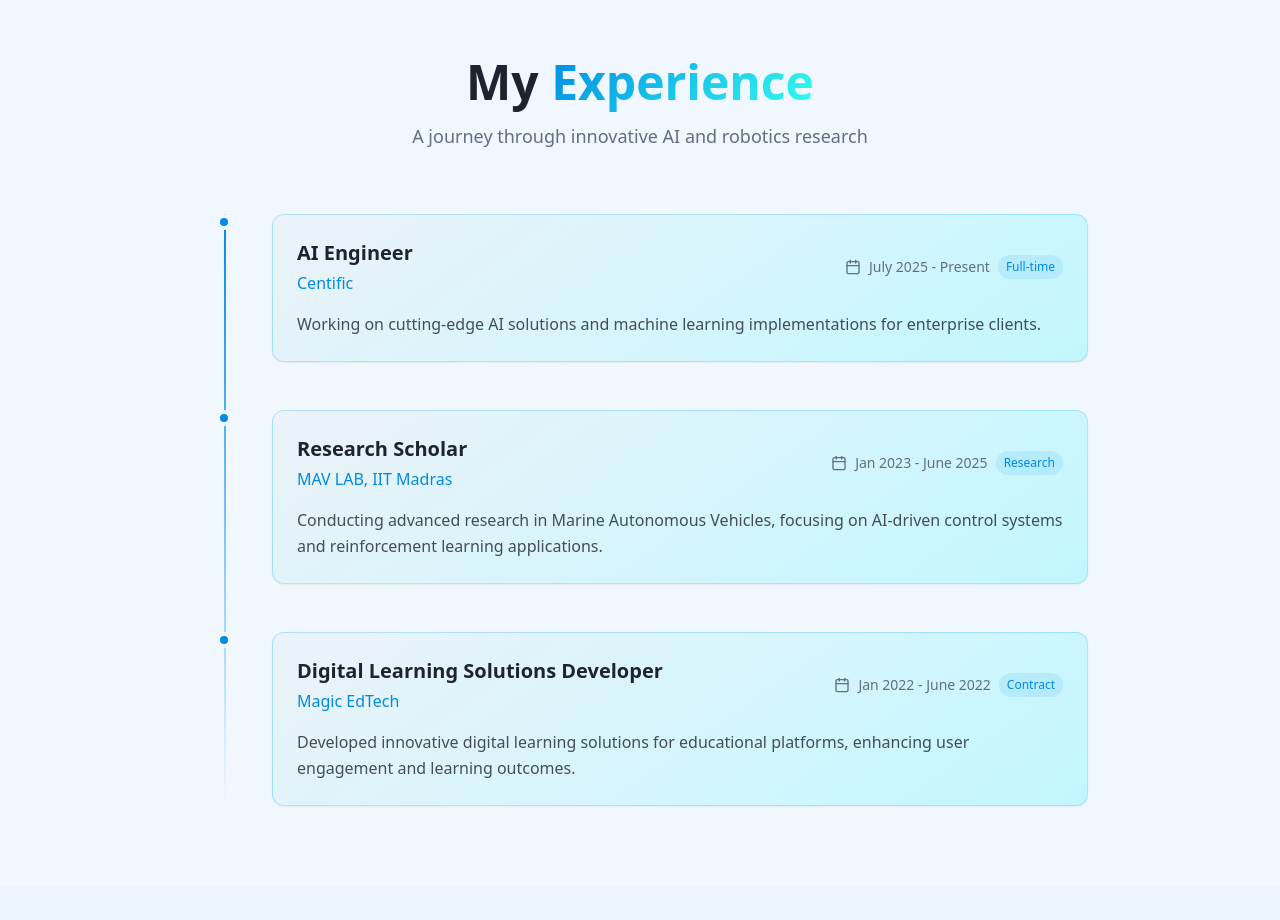
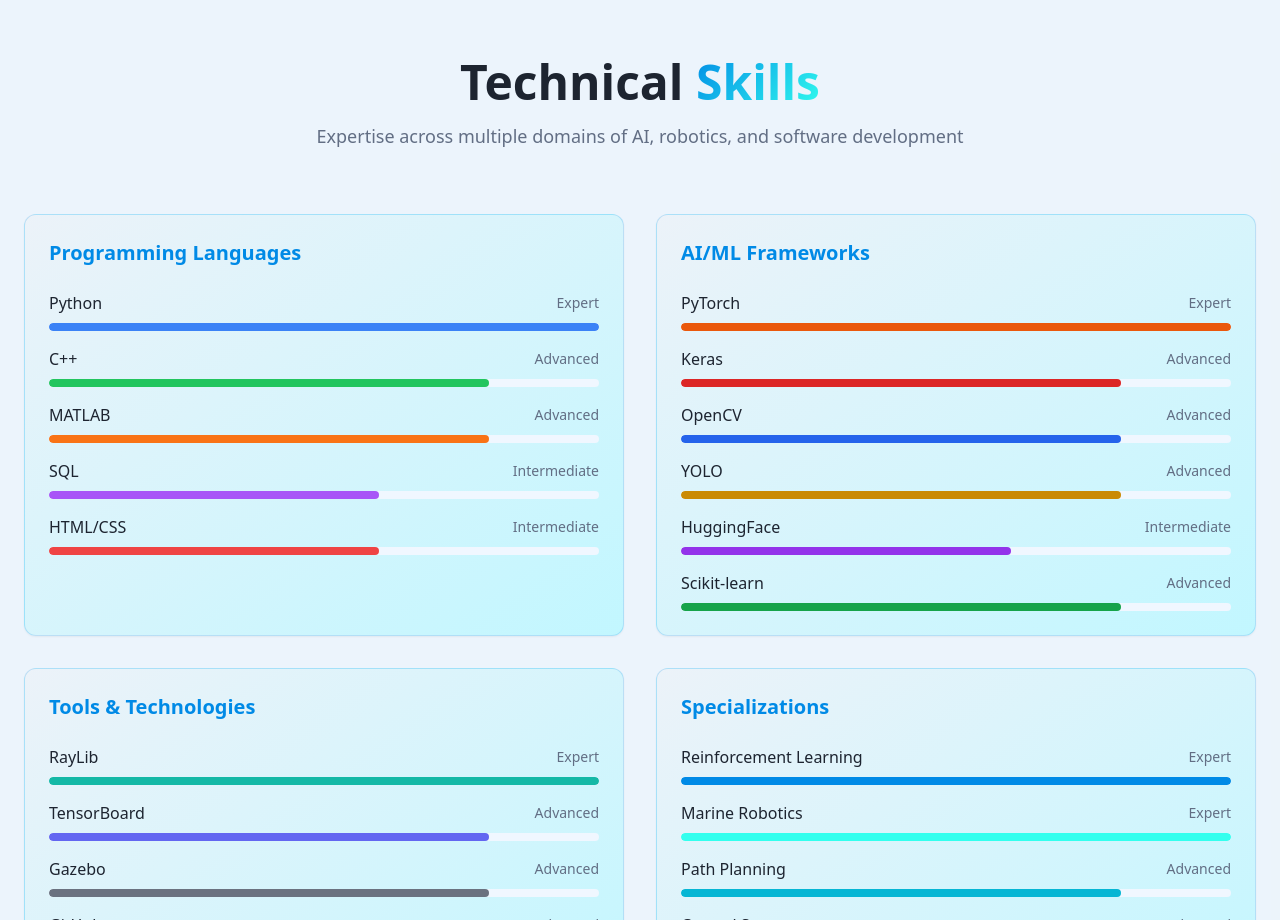
Before and after one commit to Sohrab789/sohrab_portfolio, a React (Vite) app: page / in a window 1280 px wide. Shown: the part 1880-2800 px from the top of the page. Built offline with nearby package versions, Linux system fonts and the light colour scheme.

Commit message:
Remove experience section
Remove the experience section from the website.

```diff
--- a/src/components/Experience.tsx
+++ /dev/null
@@ -1,75 +0,0 @@
-import { Card } from "@/components/ui/card";
-import { Briefcase, Calendar } from "lucide-react";
-const Experience = () => {
-  const experiences = [{
-    title: "AI Engineer",
-    company: "Centific",
-    period: "July 2025 - Present",
-    type: "Full-time",
-    description: "Working on cutting-edge AI solutions and machine learning implementations for enterprise clients."
-  }, {
-    title: "Research Scholar",
-    company: "MAV LAB, IIT Madras",
-    period: "Jan 2023 - June 2025",
-    type: "Research",
-    description: "Conducting advanced research in Marine Autonomous Vehicles, focusing on AI-driven control systems and reinforcement learning applications."
-  }, {
-    title: "Digital Learning Solutions Developer",
-    company: "Magic EdTech",
-    period: "Jan 2022 - June 2022",
-    type: "Contract",
-    description: "Developed innovative digital learning solutions for educational platforms, enhancing user engagement and learning outcomes."
-  }];
-
-  return (
-    <section className="py-20 bg-background relative">
-      <div className="container mx-auto px-6">
-        <div className="text-center mb-16 animate-fade-in">
-          <h2 className="text-4xl md:text-5xl font-bold mb-4">
-            My <span className="text-gradient-primary">Experience</span>
-          </h2>
-          <p className="text-muted-foreground text-lg max-w-2xl mx-auto">
-            A journey through innovative AI and robotics research
-          </p>
-        </div>
-
-        <div className="max-w-4xl mx-auto">
-          <div className="relative">
-            {/* Timeline line */}
-            <div className="absolute left-8 top-0 bottom-0 w-0.5 bg-gradient-to-b from-primary to-transparent"></div>
-
-            <div className="space-y-12">
-              {experiences.map((exp, index) => (
-                <div key={index} className="relative animate-slide-in-left" style={{ animationDelay: `${index * 0.2}s` }}>
-                  {/* Timeline dot */}
-                  <div className="absolute left-6 w-4 h-4 bg-primary rounded-full border-4 border-background shadow-glow"></div>
-
-                  {/* Content */}
-                  <div className="ml-20">
-                    <Card className="p-6 bg-gradient-card border-primary/20 hover:border-primary/40 transition-all hover-lift">
-                      <div className="flex flex-col md:flex-row md:items-center md:justify-between mb-4">
-                        <div>
-                          <h3 className="text-xl font-semibold text-foreground mb-1">{exp.title}</h3>
-                          <p className="text-primary font-medium">{exp.company}</p>
-                        </div>
-                        <div className="flex items-center gap-2 text-sm text-muted-foreground mt-2 md:mt-0">
-                          <Calendar className="w-4 h-4" />
-                          <span>{exp.period}</span>
-                          <span className="px-2 py-1 bg-primary/10 text-primary rounded-full text-xs">
-                            {exp.type}
-                          </span>
-                        </div>
-                      </div>
-                      <p className="text-foreground/80 leading-relaxed">{exp.description}</p>
-                    </Card>
-                  </div>
-                </div>
-              ))}
-            </div>
-          </div>
-        </div>
-      </div>
-    </section>
-  );
-};
-export default Experience;
--- a/src/pages/Index.tsx
+++ b/src/pages/Index.tsx
@@ -1,7 +1,6 @@
 import Navigation from "@/components/Navigation";
 import Hero from "@/components/Hero";
 import About from "@/components/About";
-import Experience from "@/components/Experience";
 import Skills from "@/components/Skills";
 import Projects from "@/components/Projects";
 import Contact from "@/components/Contact";
@@ -19,10 +18,6 @@ const Index = () => {
 
         <section id="about">
           <About />
-        </section>
-
-        <section id="experience">
-          <Experience />
         </section>
 
         <section id="skills">
```
